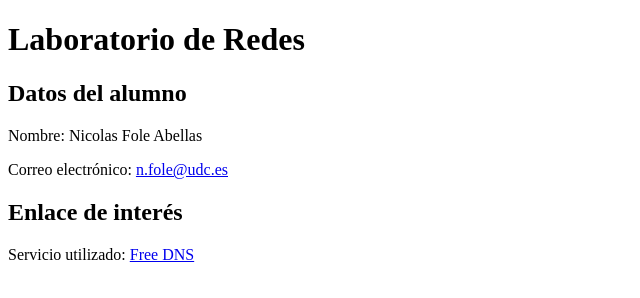
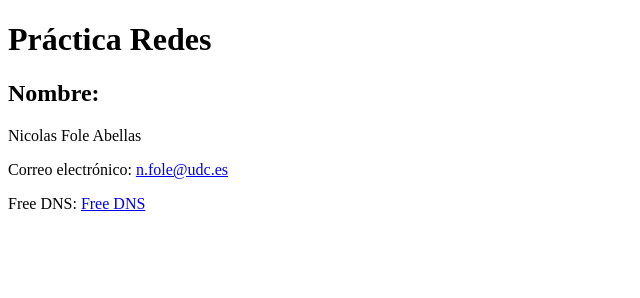
Before and after one commit to NicolasF1000/PR-CTICA1-REDES, a plain HTML site: page index.html in a window 1280 px wide. Shown: the whole page, without its empty margins (0-640 px from the left). Drawn offline with Linux system fonts and the light colour scheme.

Commit message:
index.html

```diff
--- a/index.html
+++ b/index.html
@@ -2,27 +2,20 @@
 <html lang="es">
 <head>
     <meta charset="UTF-8">
-    <title>Laboratorio de Redes</title>
 </head>
 <body>
-
-    <h1>Laboratorio de Redes</h1>
-
-    <h2>Datos del alumno</h2>
-
+    <h1>Práctica Redes</h1>
+    <h2>Nombre:</h2>
     <p>
-        Nombre: Nicolas Fole Abellas
+         Nicolas Fole Abellas
     </p>
 
     <p>
         Correo electrónico:
         <a href="mailto:n.fole@udc.es">n.fole@udc.es</a>
     </p>
-
-    <h2>Enlace de interés</h2>
-
     <p>
-        Servicio utilizado:
+        Free DNS:
         <a href="https://freedns.afraid.org" target="_blank">Free DNS</a>
     </p>
 
```
